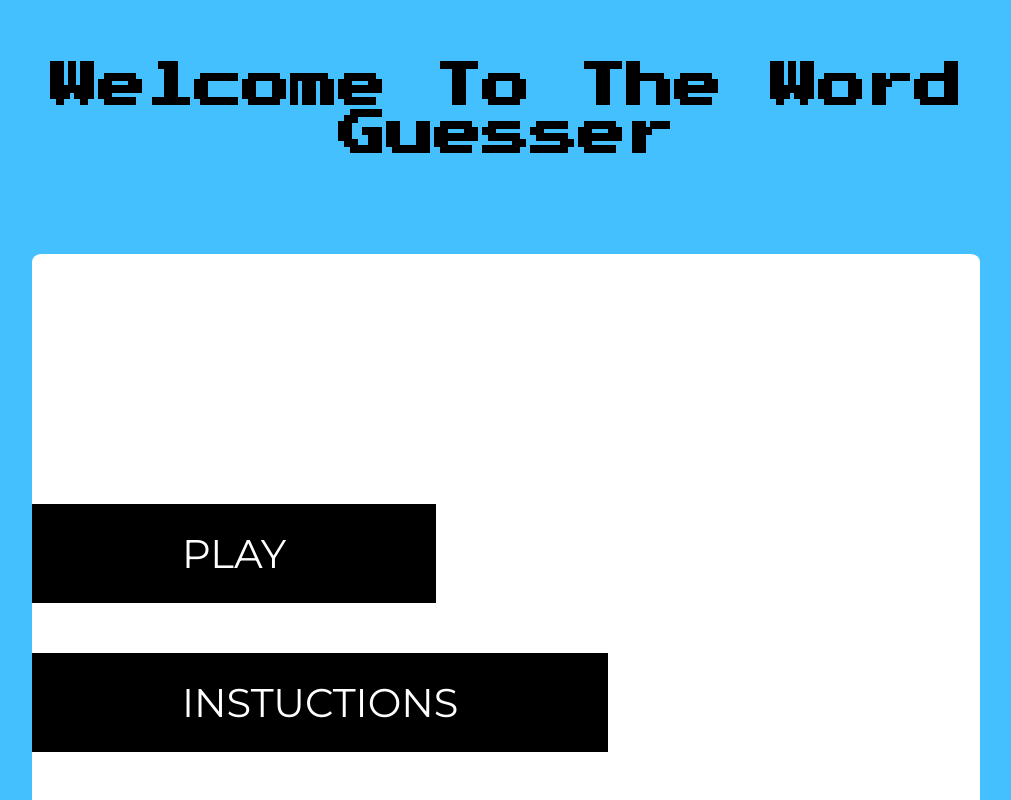
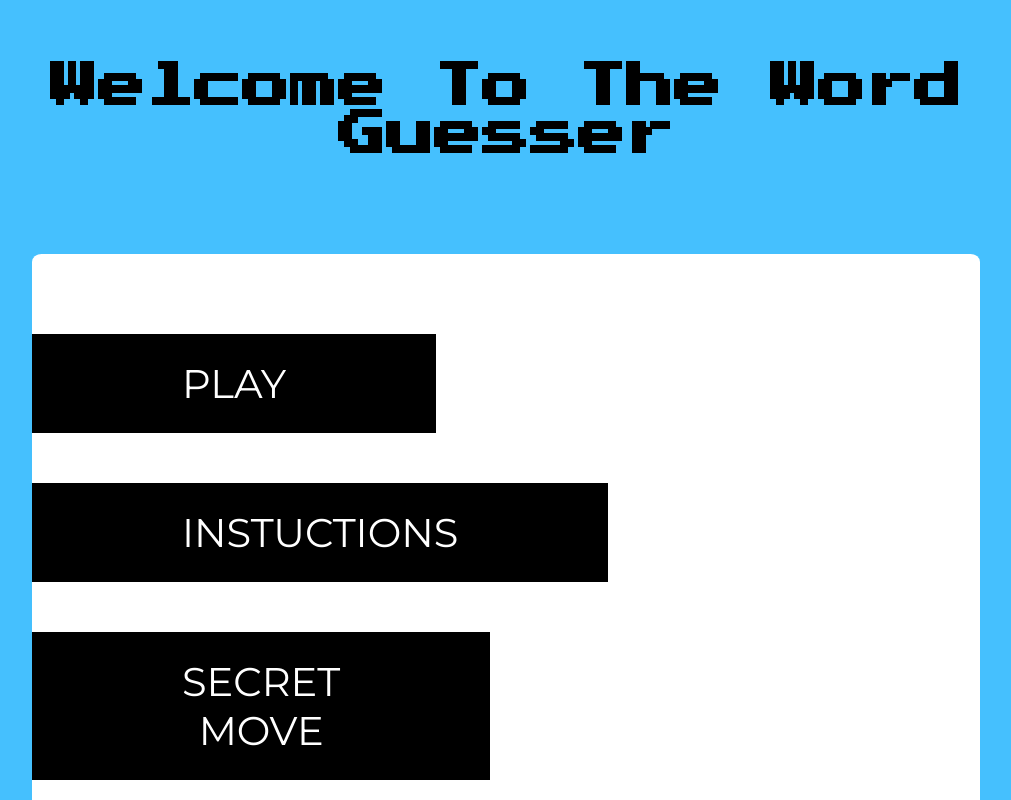
Before and after one commit to MatttTang/React-Word-Guesser, a React (Create React App) app: page / in a window 1280 px wide. Shown: the top 800 px of the page, without its empty margins (134-1145 px from the left). Built offline with nearby package versions, Linux system fonts and the light colour scheme.

Commit message:
fix to menu screen

```diff
--- a/src/styler/main.css
+++ b/src/styler/main.css
@@ -29,7 +29,7 @@ body{
     position: relative;
 }
 .content{
-    top: 250px;
+    top: 10vh;
     position: relative;
     text-align: center;
     margin-top: 10%;
```
Also changed, not shown: 1 other file (tests, documents, lock files or other folders).
